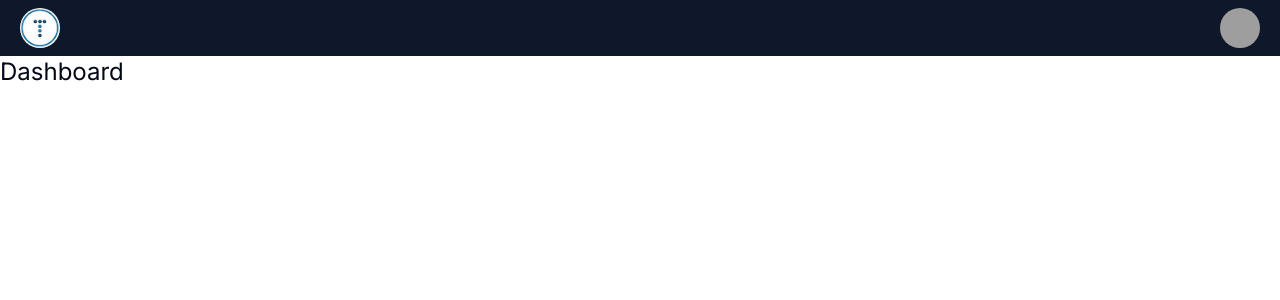
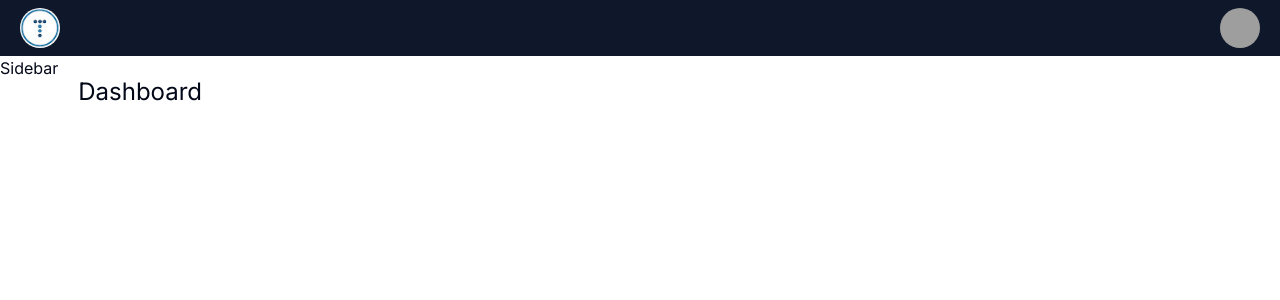
Before and after one commit to takaesu-junya/nextjs-practice-dashboard, a Next.js app: page / in a window 1280 px wide. Shown: the top 300 px of the page. Built offline with nearby package versions, Linux system fonts and the light colour scheme; grey boxes are pictures that could not be loaded.

Commit message:
Add sidebar

```diff
--- a/app/layout.tsx
+++ b/app/layout.tsx
@@ -2,6 +2,7 @@ import type { Metadata } from "next";
 import { Inter } from "next/font/google";
 import "./globals.css";
 import Navbar from "@/components/Navbar";
+import Sidebar from "@/components/Sidebar";
 
 const inter = Inter({ subsets: ["latin"] });
 
@@ -19,7 +20,12 @@ export default function RootLayout({
     <html lang="en">
       <body className={inter.className}>
         <Navbar />
-        {children}
+        <div className="flex">
+          <div className="h-[100vh] hidden md:block">
+            <Sidebar />
+          </div>
+          <div className="p-5 w-full md:max-w-[1140px]">{children}</div>
+        </div>
       </body>
     </html>
   );
--- /dev/null
+++ b/components/Sidebar.tsx
@@ -0,0 +1,5 @@
+const Sidebar = () => {
+  return <div>Sidebar</div>;
+};
+
+export default Sidebar;
```
